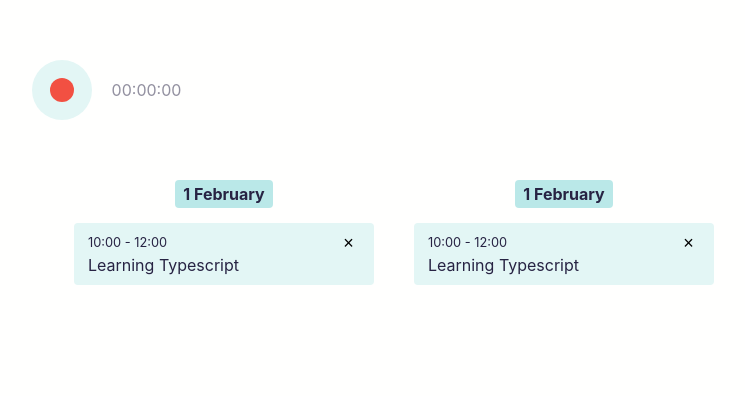
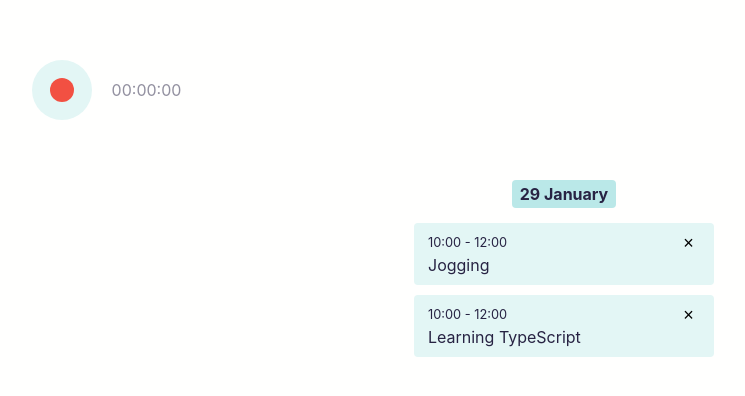
Before and after one commit to djonko/udemy-react-redux-ts, a React (Create React App) app: page / in a window 1280 px wide. Shown: the top 396 px of the page, without its empty margins (531-1276 px from the left). Built offline with nearby package versions, Linux system fonts and the light colour scheme; data requests are answered from the project's data file.

Commit message:
user-event from dispatch action react-thunk

```diff
--- a/src/components/Calendar/Calendar.tsx
+++ b/src/components/Calendar/Calendar.tsx
@@ -1,41 +1,102 @@
-import React from 'react';
+import React, { useEffect } from 'react';
 import './Calendar.css'
+import { connect, ConnectedProps } from 'react-redux';
+import { RootState } from '../../redux/store';
+import { loadUserEvents, selectUserEventsArray, UserEvent } from '../../redux/user-events';
+import { addZero } from '../../lib/utils';
 
-const Calendar: React.FC = () => {
+const mapState = (state: RootState) => ({
+    events: selectUserEventsArray(state)
+})
+const mapDispatch = {
+    loadUserEvents
+}
+const connector = connect(mapState, mapDispatch);
+
+type PropsFromRedux = ConnectedProps<typeof connector>
+interface Props extends PropsFromRedux { }
+
+const creatDateKey = (date: Date) => {
+    const year = date.getUTCFullYear();
+    const month = date.getUTCMonth() + 1;
+    const day = date.getUTCDate();
+    return `${addZero(year)}-${addZero(month)}-${addZero(day)}`
+}
+
+
+
+
+const groupEventsByDay = (events: UserEvent[]) => {
+
+    const groups: Record<string, UserEvent[]> = {}
+
+    const addToGroup = (dateKey: string, event: UserEvent) => {
+        if (groups[dateKey] === undefined) {
+            groups[dateKey] = [];
+        }
+        groups[dateKey].push(event);
+    }
+
+    events.forEach((event) => {
+        const startDateKey = creatDateKey(new Date(event.dateStart));
+        const dateEndKey = creatDateKey(new Date(event.dateEnd));
+        addToGroup(startDateKey, event);
+        if (startDateKey !== dateEndKey) {
+            addToGroup(dateEndKey, event);
+        }
+
+    })
+    return groups
+};
+
+const Calendar: React.FC<Props> = ({ events, loadUserEvents }) => {
+    //render for the first time
+    useEffect(() => {
+        loadUserEvents();
+    }, []);
+
+    let groupedEvents: ReturnType<typeof groupEventsByDay> | undefined;
+    let sortedGroupKeys: string[] | undefined;
+    if (events.length) {
+        groupedEvents = groupEventsByDay(events);
+        sortedGroupKeys = Object.keys(groupedEvents).sort((prevDate, nextDate) => +new Date(prevDate) - +new Date(nextDate))
+    }
+
+    return groupedEvents && sortedGroupKeys ? (
+        <div className="calendar">
+            {
+                sortedGroupKeys.map((dayKey) => {
+                    const events = groupedEvents ? groupedEvents[dayKey] : [];
+                    const groupDate = new Date(dayKey);
+                    const day = groupDate.getUTCDate();
+                    const month = groupDate.toLocaleString(undefined, { month: 'long' })
+
                     return (
-        <div className="calendar">
                         <div className="calendar-day">
                             <div className="calendar-day-label">
-                    <span>1 February</span>
+                                <span>{day} {month}</span>
                             </div>
                             <div className="calendar-events">
-                    <div className="calendar-event">
+                                {events.map(event => {
+                                    return (
+                                        <div key={event.id} className="calendar-event">
                                             <div className="calendar-event-info">
                                                 <div className="calendar-event-time">10:00 - 12:00</div>
-                            <div className="calendar-event-title">Learning Typescript</div>
+                                                <div className="calendar-event-title">{event.title}</div>
                                             </div>
                                             <button className="calendar-event-delete-button">&times;</button>
                                         </div>
+                                    )
+                                })
+                                }
+
                             </div>
                         </div>
-
-            <div className="calendar-day">
-                <div className="calendar-day-label">
-                    <span>1 February</span>
+                    )
+                })
+            }
         </div>
-                <div className="calendar-events">
-                    <div className="calendar-event">
-                        <div className="calendar-event-info">
-                            <div className="calendar-event-time">10:00 - 12:00</div>
-                            <div className="calendar-event-title">Learning Typescript</div>
-                        </div>
-                        <button className="calendar-event-delete-button">&times;</button>
-                    </div>
-                </div>
-            </div>
-
-        </div>
-    );
+    ) : <p>Loadind...</p>;
 };
 
-export default Calendar;
+export default connector(Calendar);
--- a/src/components/Recorder/Recorder.tsx
+++ b/src/components/Recorder/Recorder.tsx
@@ -3,8 +3,9 @@ import { useDispatch, useSelector } from 'react-redux';
 import cx from 'classnames';
 import { selectDateStart, start, stop } from '../../redux/recorder';
 import './Recorder.css';
+import { addZero } from '../../lib/utils';
 
-const addZero = (num: number) => (num < 10 ? `0${num}` : `${num}`);
+
 
 const Recorder = () => {
   const dispatch = useDispatch();
--- /dev/null
+++ b/src/lib/utils.ts
@@ -0,0 +1 @@
+export const addZero = (num: number) => (num < 10 ? `0${num}` : `${num}`);
--- a/src/redux/user-events.ts
+++ b/src/redux/user-events.ts
@@ -1,8 +1,8 @@
-import { Action, AnyAction } from "redux"
+import { Action } from "redux"
 import { ThunkAction } from "redux-thunk"
 import { RootState } from "./store"
 
-interface UserEvent {
+export interface UserEvent {
     id: number;
     title: string;
     dateStart: string;
@@ -20,8 +20,19 @@ interface LoadSuccessAction extends Action<typeof LOAD_SUCCESS> {
         events: UserEvent[]
     }
 }
-type EventAction = LoadRequestAction | LoadSuccessAction
+const LOAD_FAILURE = 'userEvents/load_failure'
+interface LoadFailureAction extends Action<typeof LOAD_FAILURE> {
+    error: String
+}
+type EventAction = LoadRequestAction | LoadSuccessAction | LoadFailureAction
 
+const selectUserEventsState = (rootState: RootState) => rootState.userEvents
+export const selectUserEventsArray = (rootState: RootState) => {
+    const state = selectUserEventsState(rootState);
+    return state.allIds.map(id => state.byIds[id]);
+}
+
+//dispatch function
 export const loadUserEvents = (): ThunkAction<void, RootState, undefined, EventAction> => async (dispatch, getState) => {
     dispatch({
         type: LOAD_REQUEST
@@ -31,10 +42,13 @@ export const loadUserEvents = (): ThunkAction<void, RootState, undefined, EventA
         const events: UserEvent[] = await response.json()
         dispatch({
             type: LOAD_SUCCESS,
-            payload: { events: events }
+            payload: { events }
         });
     } catch (e) {
-
+        dispatch({
+            type: LOAD_FAILURE,
+            error: "Failed to load events."
+        })
     }
 
 }
@@ -45,8 +59,17 @@ const initialState: UserEventsState = {
 }
 
 
-const userEventsReducer = (state: UserEventsState = initialState, action: AnyAction) => {
+const userEventsReducer = (state: UserEventsState = initialState, action: EventAction): UserEventsState => {
     switch (action.type) {
+        case LOAD_SUCCESS:
+            {
+                const { events } = action.payload
+                return {
+                    ...state,
+                    allIds: events.map(({ id }) => id),
+                    byIds: events.reduce<UserEventsState['byIds']>((byIds, currentEvent) => { byIds[currentEvent.id] = currentEvent; return byIds }, {})
+                }
+            }
         default:
             return state
     }
```
Lines whose indentation alone changed are shown as unchanged.
